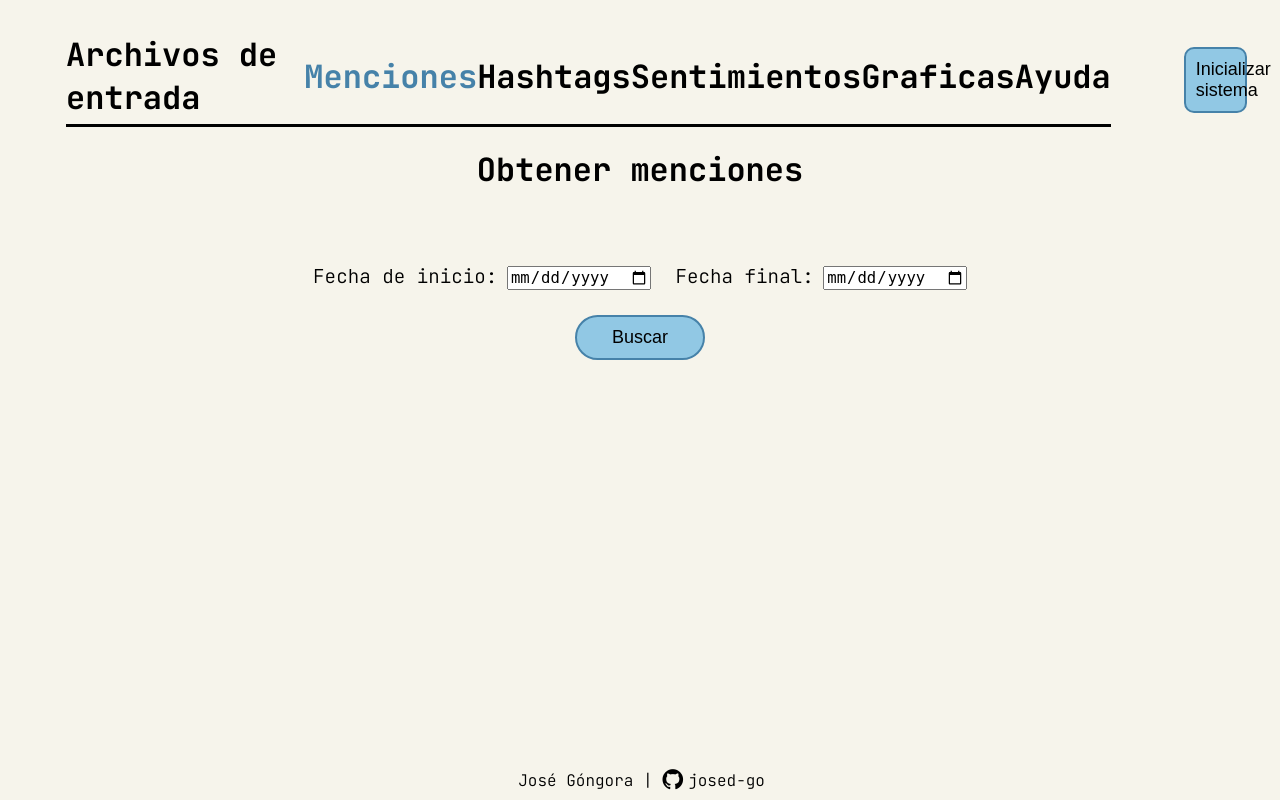
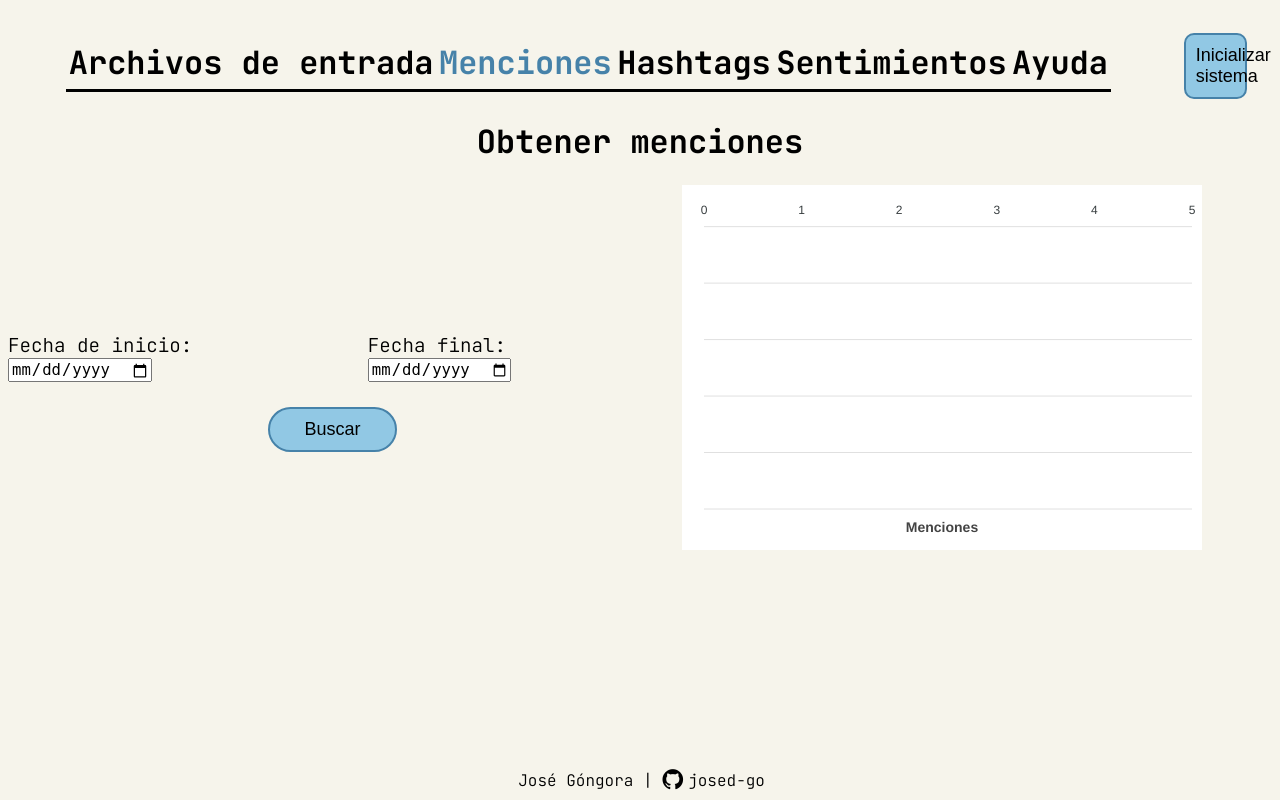
Before and after one commit to josed-go/IPC2_Proyecto3_202201444, a Django app: page /proyecto3/menciones in a window 1280 px wide. Run offline with Django 4.2, Linux system fonts and the light colour scheme; some libraries are stand-ins or nearby versions.

Commit message:
Grafica en devolver menciones

```diff
--- a/frontend/proyecto3/static/css/styles.css
+++ b/frontend/proyecto3/static/css/styles.css
@@ -293,6 +293,7 @@ file-upload {
 }
 
 .divmenciones {
+    width: 100%;
     display: flex;
     flex-direction: column;
     justify-content: center;
@@ -318,7 +319,7 @@ file-upload {
 
 .menciones {
     margin-top: 50px;
-    width: 25%;
+    width: 50%;
     background-color: #fff;
     border: 1px solid #9b9b9b;
     text-align: center;
@@ -327,6 +328,7 @@ file-upload {
 }
 
 .mencion {
+    width: 100%;
     display: flex;
     flex-direction: row;
     justify-content: center;
@@ -382,3 +384,18 @@ file-upload {
     background: #4682A9;
     border-radius: 0 10px 10px 0;
 }
+
+.max-container {
+    width: 100%;
+    display: flex;
+    flex-direction: row;
+    justify-content: center;
+    align-items: center;
+    gap: 25px;
+}
+
+#chart {
+    width: 80%;
+    margin-right: 70px;
+    background-color: #fff;
+}
--- a/frontend/proyecto3/templates/main.html
+++ b/frontend/proyecto3/templates/main.html
@@ -27,7 +27,6 @@
                 <a id="menciones-link" class="{% if request.path == '/proyecto3/menciones' %}active{% endif %}" href="{% url 'Menciones' %}">Menciones</a>
                 <a id="hashatags-link" class="{% if request.path == '/proyecto3/hashtags' %}active{% endif %}" href="{% url 'Hashtags' %}">Hashtags</a>
                 <a id="sentimientos-link" class="{% if request.path == '/proyecto3/sentimientos' %}active{% endif %}" href="{% url 'Sentimientos' %}">Sentimientos</a>
-                <a id="graficos-link" class="{% if request.path == '/proyecto3/graficas' %}active{% endif %}" href="{% url 'Graficas' %}">Graficas</a>
                 <a id="ayuda-link" class="{% if request.path == '/proyecto3/ayuda' %}active{% endif %}" href="{% url 'Ayuda' %}">Ayuda</a>
             </div>
         </nav>
--- a/frontend/proyecto3/templates/menciones.html
+++ b/frontend/proyecto3/templates/menciones.html
@@ -3,6 +3,8 @@
 {% block content %}
 
 <h1>Obtener menciones</h1>
+<div class="max-container">
+
     <div class="divmenciones">
 
         <div class="container-menciones">
@@ -25,10 +27,16 @@
             <button id="btnmenciones" class="btnfile">Buscar</button>
         </div>
         <div id="div-menciones">
+            <!-- <div class="mencion"><p class="contador">1</p><p class="usuario">@Lolo:</p><p class="mensajes-user">1 mensajes</p></div>
+            <div class="mencion"><p class="contador">2</p><p class="usuario">@estudiante03:</p><p class="mensajes-user">2 mensajes</p></div> -->
+        </div>
+    </div>
+    <div id="chart">
 
     </div>
 </div>
 <script src="https://code.jquery.com/jquery-3.6.0.min.js"></script>
+<script src="https://cdn.jsdelivr.net/npm/apexcharts"></script>
 <script>
     $(document).ready(() => {
         $("#btnmenciones").click((e) => {
@@ -57,12 +65,18 @@
                 processData: false,
                 contentType: false,
                 success: (response) => {
+                    var usuarios = []
+                    var datos = []
                     var cont = 1
                     var texto = ""
                     var menciones = response.menciones
                     var div = $("#div-menciones")
+                    var divchart = $("#chart")
+                    divchart.empty()
                     div.empty()
                     div.addClass("menciones")
+                    usuarios = []
+                    datos = []
                     for (var key in menciones) {
                         var divmencion = document.createElement("div")
                         divmencion.classList.add("mencion")
@@ -72,10 +86,12 @@
                         var mencion = document.createElement("p")
                         mencion.classList.add("usuario")
                         mencion.textContent = "@" + key +":"
+                        usuarios.push(key)
 
                         var mensajesmencion = document.createElement("p")
                         mensajesmencion.classList.add("mensajes-user")
                         mensajesmencion.textContent = menciones[key] + " mensajes"
+                        datos.push(menciones[key])
                         // texto = texto + "@" + key + " "+ menciones[key] + "\n"
                         divmencion.append(contador)
                         divmencion.append(mencion)
@@ -83,6 +99,22 @@
                         div.append(divmencion)
                         cont = cont + 1
                     }
+
+
+                    ApexCharts.exec('chart1', "updateOptions", {
+                        xaxis: {
+                        categories: usuarios
+                        },
+                        title: {
+                            text: 'Menciones '+fechain +" a "+fechafin
+                        }
+                    });
+
+                    ApexCharts.exec('chart1', "updateSeries", [
+                        {
+                        data: datos
+                        }
+                    ]);
                     // alert("Fechain: " + fechain + " | Fechafin: "+fechafin +"\n"+response.menciones)
                     // alert(texto)
 
@@ -94,7 +126,91 @@
 
 
         })
+        var options = {
+            series: [{
+                name: 'Menciones',
+                data: []
+            }],
+            chart: {
+                id: 'chart1',
+                height: 350,
+                type: 'bar',
+            },
+            plotOptions: {
+            bar: {
+                borderRadius: 10,
+                dataLabels: {
+                position: 'top', // top, center, bottom
+                },
+            }
+            },
+            dataLabels: {
+            enabled: true,
+            formatter: function (val) {
+                return val;
+            },
+            offsetY: -20,
+            style: {
+                fontSize: '12px',
+                colors: ["#304758"]
+            }
+            },
 
+            xaxis: {
+            categories: [],
+            position: 'top',
+            axisBorder: {
+                show: false
+            },
+            axisTicks: {
+                show: false
+            },
+            crosshairs: {
+                fill: {
+                type: 'gradient',
+                gradient: {
+                    colorFrom: '#D8E3F0',
+                    colorTo: '#BED1E6',
+                    stops: [0, 100],
+                    opacityFrom: 0.4,
+                    opacityTo: 0.5,
+                }
+                }
+            },
+            tooltip: {
+                enabled: true,
+            }
+            },
+            yaxis: {
+            axisBorder: {
+                show: false
+            },
+            axisTicks: {
+                show: false,
+            },
+            labels: {
+                show: false,
+                formatter: function (val) {
+                return val;
+                }
+            }
+
+            },
+            title: {
+            text: 'Menciones',
+            floating: true,
+            offsetY: 330,
+            align: 'center',
+            style: {
+                color: '#444'
+            }
+            }
+        };
+
+
+        var chart = new ApexCharts(document.querySelector("#chart"), options);
+
+        chart.render();
 
     })
 </script>
--- a/frontend/proyecto3/urls.py
+++ b/frontend/proyecto3/urls.py
@@ -6,6 +6,5 @@ urlpatterns = [
     path('menciones', views.menciones_view, name = 'Menciones'),
     path('hashtags', views.hashtags_view, name = 'Hashtags'),
     path('sentimientos', views.sentimientos_view, name = 'Sentimientos'),
-    path('graficas', views.mainpage_view, name = 'Graficas'),
     path('ayuda', views.ayuda, name = 'Ayuda'),
 ]
--- a/frontend/proyecto3/views.py
+++ b/frontend/proyecto3/views.py
@@ -96,5 +96,8 @@ def sentimientos_view(request):
 
     return render(request, 'sentimientos.html', {"sentimientos": sentimientos})
 
+def graficas_view(request):
+    return render(request, 'graficas.html')
+
 def ayuda(request):
     return render(request, 'ayuda.html')
```
Also changed, not shown: frontend/proyecto3/templates/graficas.html (added, +9 -0 lines). Lines whose indentation alone changed are shown as unchanged.
